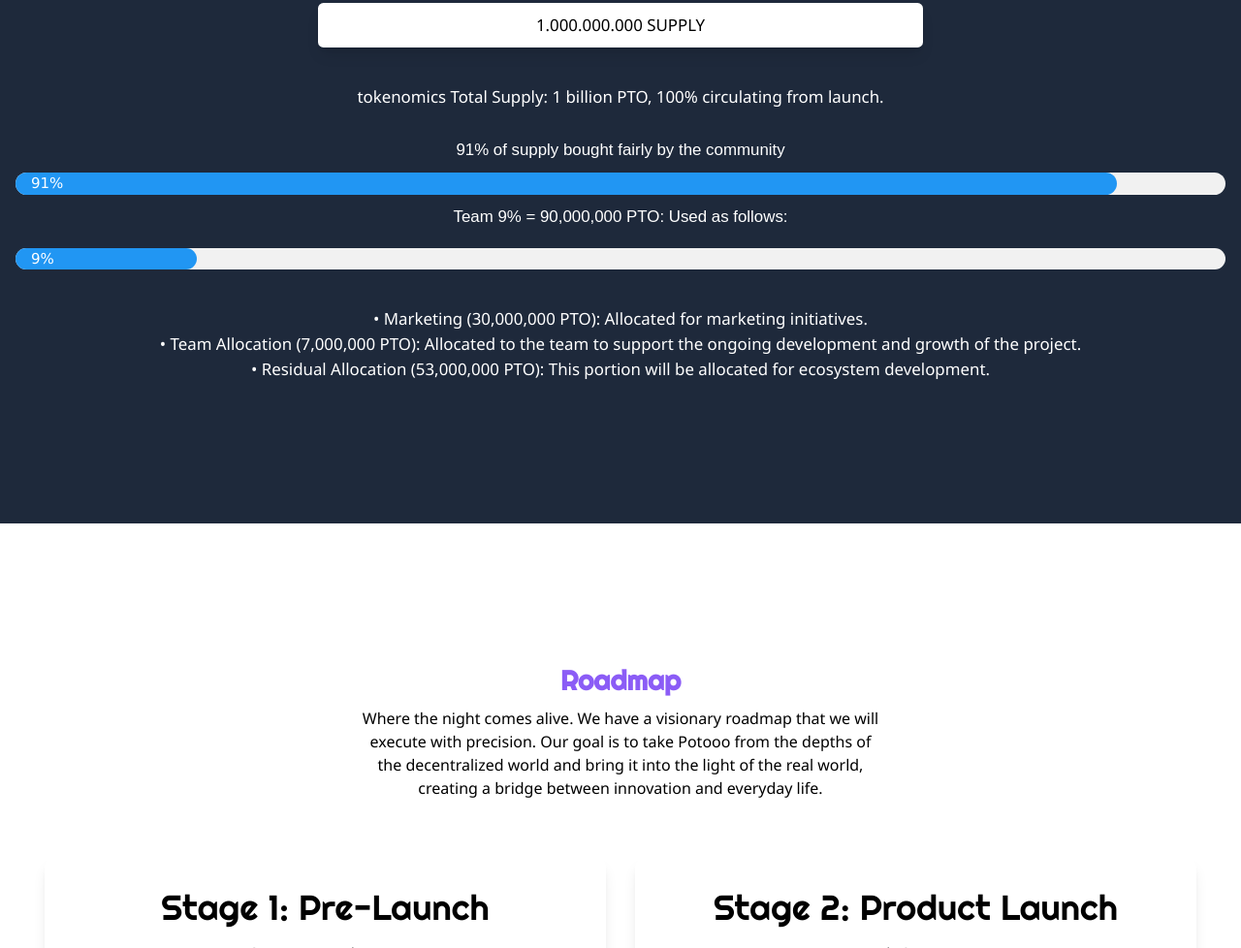
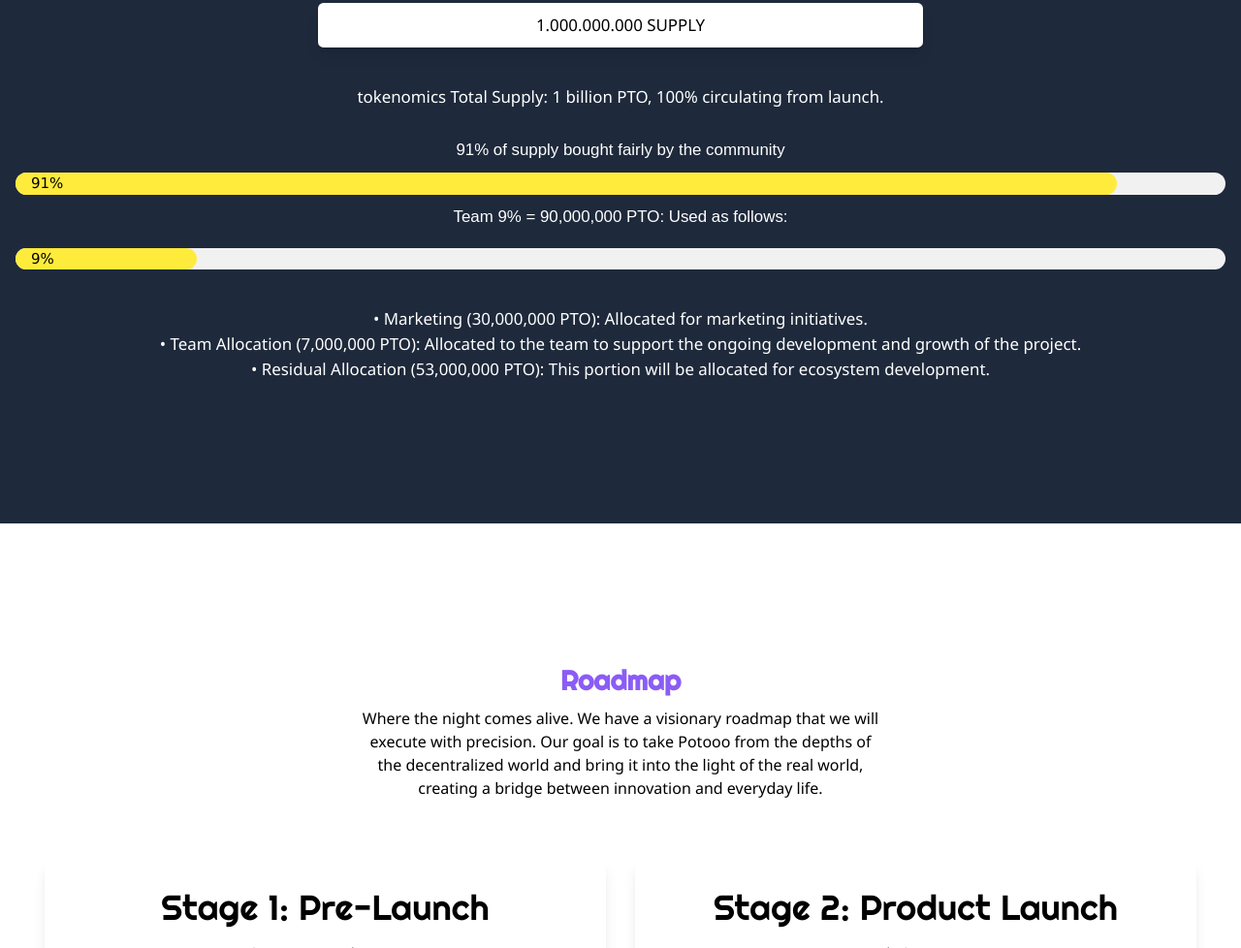
Before and after one commit to Hoseaa07/Potooo, a website: page index.html in a window 1280 px wide. Shown: the part 1602-2580 px from the top of the page at 97% size. Drawn offline with nearby package versions, Linux system fonts and the light colour scheme; a web font is replaced by a local one.

Commit message:
tokenomics update

```diff
--- a/index.html
+++ b/index.html
@@ -163,13 +163,13 @@
                     91% of supply bought fairly by the community
                     </h2>
                     <div class="w3-light-grey w3-round-xlarge">
-                        <div class="w3-container w3-blue w3-round-xlarge" style="width:91%">91%</div>
+                        <div class="w3-container w3-yellow w3-round-xlarge" style="width:91%">91%</div>
                     </div>
                     <!-- Data 2 -->
                     <h2 class="font-medium text-white mb-5 font-Alkatra text-center justify-center text-base max-w-x lg:text-lg">
                     Team 9% = 90,000,000 PTO: Used as follows:</h2>
                     <div class="w3-light-grey w3-round-xlarge">
-                        <div class="w3-container w3-blue w3-round-xlarge" style="width:15%">9%</div>
+                        <div class="w3-container w3-yellow w3-round-xlarge" style="width:15%">9%</div>
                     </div>
                     <!-- Team Token -->
                     <h2 class="font-medium text-base text-white max-w-x text-center justify-center lg:text-lg mt-10">
```
